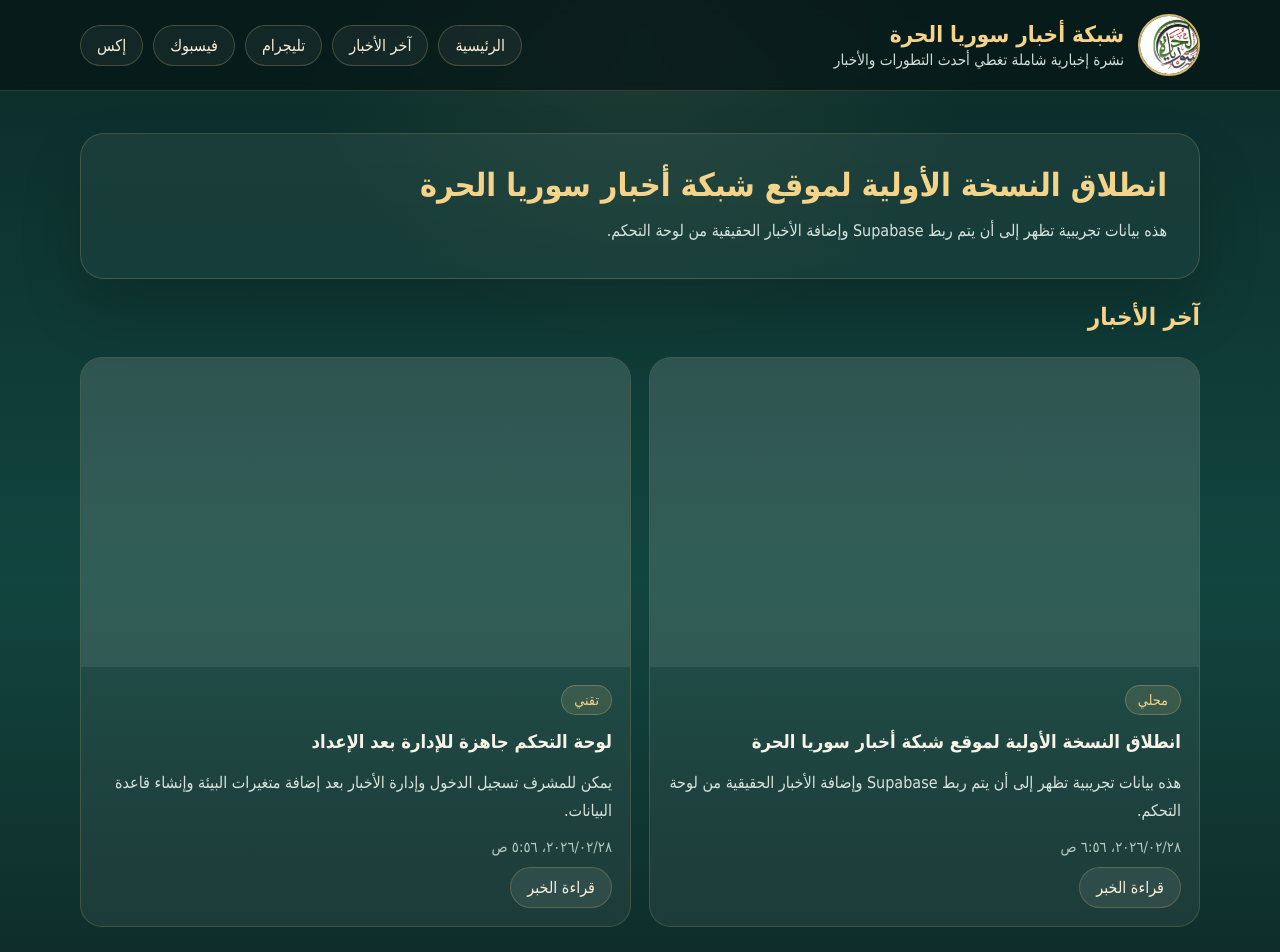
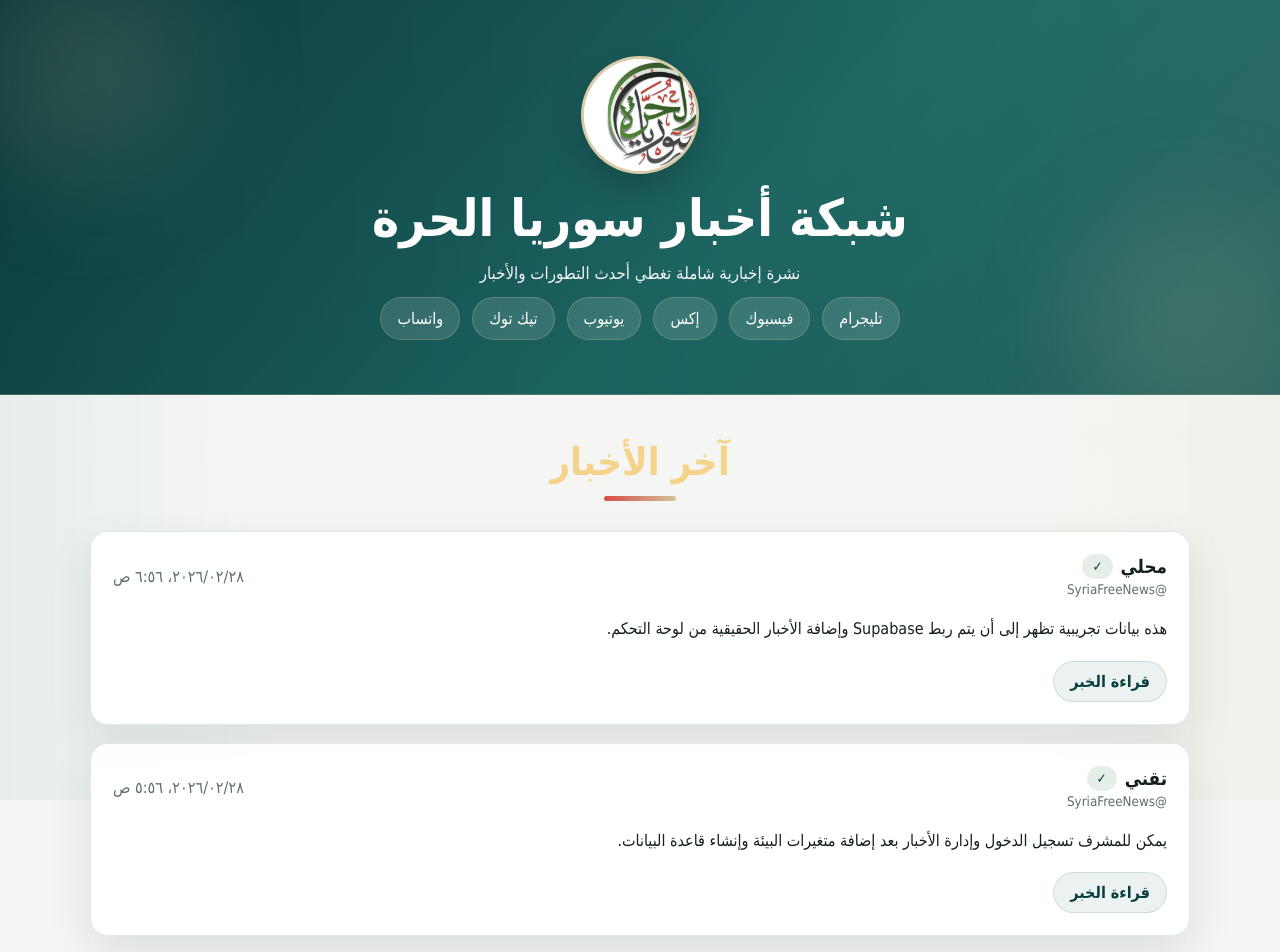
Before and after one commit to cxq255zzfr-sudo/-, a Next.js app: page / in a window 1280 px wide. Shown: the top 952 px of the page. Built offline with nearby package versions, Linux system fonts and the light colour scheme; no server answers.

Commit message:
upload correct project structure

```diff
--- a/app/globals.css
+++ b/app/globals.css
@@ -105,3 +105,315 @@ button.secondary, .button.secondary { background: rgba(255,255,255,.08); color:
   .admin-shell { grid-template-columns: 1fr; }
   .header-inner { align-items: flex-start; flex-direction: column; }
 }
+/* ===== Public homepage design ===== */
+
+:root {
+  --primary: #0f5f5d;
+  --primary-dark: #0a3f40;
+  --secondary: #d34d43;
+  --background: #f4f6f3;
+  --surface: rgba(255, 255, 255, 0.94);
+  --text: #14201c;
+  --muted: #5f6f69;
+  --border: rgba(17, 77, 76, 0.12);
+  --gold: #d4c29a;
+  --shadow: 0 18px 45px rgba(8, 28, 28, 0.1);
+  --radius: 18px;
+}
+
+body {
+  background:
+    linear-gradient(180deg, rgba(244, 246, 243, 0.985), rgba(244, 246, 243, 0.985)),
+    radial-gradient(circle at top right, rgba(212, 194, 154, 0.09), transparent 26%),
+    radial-gradient(circle at top left, rgba(15, 95, 93, 0.08), transparent 30%),
+    linear-gradient(180deg, #f4f6f3 0%, #eef3ef 100%);
+  color: var(--text);
+  direction: rtl;
+}
+
+body::before {
+  content: "";
+  position: fixed;
+  inset: 0;
+  background:
+    linear-gradient(
+      90deg,
+      rgba(15, 95, 93, 0.05) 0%,
+      rgba(15, 95, 93, 0) 22%,
+      rgba(15, 95, 93, 0) 78%,
+      rgba(212, 194, 154, 0.1) 100%
+    );
+  pointer-events: none;
+  z-index: -1;
+}
+
+.container {
+  width: min(1100px, calc(100% - 32px));
+  margin: 0 auto;
+}
+
+.hero-header {
+  position: relative;
+  overflow: hidden;
+  background: linear-gradient(135deg, rgba(10, 63, 64, 0.96) 0%, rgba(15, 95, 93, 0.92) 58%, rgba(12, 76, 76, 0.9) 100%);
+  color: white;
+  padding: 56px 0 54px;
+  border-bottom: 1px solid rgba(212, 194, 154, 0.28);
+}
+
+.hero-header::before {
+  content: "";
+  position: absolute;
+  inset: 0;
+  background: linear-gradient(90deg, rgba(8, 44, 45, 0.42) 0%, rgba(8, 44, 45, 0.18) 54%, rgba(212, 194, 154, 0.2) 100%);
+  mix-blend-mode: soft-light;
+}
+
+.hero-glow {
+  position: absolute;
+  width: 220px;
+  height: 220px;
+  border-radius: 999px;
+  background: rgba(212, 194, 154, 0.14);
+  filter: blur(55px);
+}
+
+.hero-glow--left {
+  top: -40px;
+  left: -20px;
+}
+
+.hero-glow--right {
+  bottom: -40px;
+  right: -20px;
+}
+
+.hero-content {
+  position: relative;
+  z-index: 1;
+  display: flex;
+  flex-direction: column;
+  align-items: center;
+  text-align: center;
+  gap: 14px;
+}
+
+.logo-shell {
+  width: 118px;
+  height: 118px;
+  background: rgba(255, 255, 255, 0.98);
+  border-radius: 999px;
+  overflow: hidden;
+  box-shadow: 0 14px 34px rgba(0, 0, 0, 0.18);
+  border: 3px solid rgba(212, 194, 154, 0.85);
+}
+
+.logo-shell img {
+  width: 100%;
+  height: 100%;
+  object-fit: cover;
+  object-position: center;
+  border-radius: 50%;
+  transform: scale(1.08);
+}
+
+.hero-content h1 {
+  margin: 0;
+  font-size: clamp(2rem, 4vw, 3.4rem);
+  line-height: 1.2;
+}
+
+.hero-content p {
+  margin: 0;
+  font-size: 1.05rem;
+  opacity: 0.94;
+}
+
+.social-links {
+  display: flex;
+  flex-wrap: wrap;
+  gap: 12px;
+  justify-content: center;
+}
+
+.social-links a {
+  display: inline-flex;
+  align-items: center;
+  gap: 8px;
+  padding: 11px 16px;
+  border-radius: 999px;
+  transition: 0.2s ease;
+}
+
+.social-links--header a {
+  background: rgba(255, 255, 255, 0.13);
+  color: white;
+  border: 1px solid rgba(212, 194, 154, 0.28);
+  backdrop-filter: blur(6px);
+}
+
+.social-links--footer a {
+  background: rgba(15, 95, 93, 0.08);
+  color: var(--primary);
+  border: 1px solid rgba(212, 194, 154, 0.24);
+}
+
+.social-links a:hover {
+  transform: translateY(-2px);
+}
+
+.section-space {
+  padding: 44px 0 70px;
+  position: relative;
+}
+
+.section-space::before {
+  content: "";
+  position: absolute;
+  inset: 0;
+  background: linear-gradient(180deg, rgba(255, 255, 255, 0.62), rgba(255, 255, 255, 0.82));
+  opacity: 0.14;
+  pointer-events: none;
+}
+
+.section-space > .container,
+.section-space > * {
+  position: relative;
+  z-index: 1;
+}
+
+.section-title {
+  text-align: center;
+  margin-bottom: 30px;
+}
+
+.section-title h2 {
+  margin: 0;
+  font-size: clamp(1.8rem, 3vw, 2.5rem);
+}
+
+.section-line {
+  width: 72px;
+  height: 5px;
+  background: linear-gradient(90deg, var(--secondary), var(--gold));
+  border-radius: 999px;
+  margin: 12px auto 0;
+}
+
+.news-stack {
+  display: grid;
+  gap: 18px;
+}
+
+.newsletter-card {
+  background: var(--surface);
+  border: 1px solid var(--border);
+  border-radius: var(--radius);
+  box-shadow: var(--shadow);
+  backdrop-filter: blur(4px);
+  padding: 22px;
+}
+
+.newsletter-card__header,
+.author-row {
+  display: flex;
+  align-items: center;
+}
+
+.newsletter-card__header {
+  justify-content: space-between;
+  gap: 16px;
+}
+
+.newsletter-card h3 {
+  margin: 0;
+}
+
+.newsletter-card small,
+.newsletter-card time,
+.footer-inner p {
+  color: var(--muted);
+}
+
+.newsletter-card p {
+  margin: 16px 0 0;
+  line-height: 1.9;
+  white-space: pre-wrap;
+}
+
+.author-row {
+  gap: 8px;
+}
+
+.verified-badge {
+  display: inline-flex;
+  align-items: center;
+  gap: 6px;
+  background: rgba(45, 122, 62, 0.12);
+  color: var(--primary-dark);
+  padding: 5px 10px;
+  border-radius: 999px;
+  font-size: 0.84rem;
+  font-weight: 700;
+}
+
+.card-link-row {
+  margin-top: 16px;
+}
+
+.news-read-link {
+  display: inline-flex;
+  align-items: center;
+  justify-content: center;
+  padding: 10px 16px;
+  border-radius: 999px;
+  background: rgba(15, 95, 93, 0.08);
+  color: var(--primary-dark);
+  border: 1px solid rgba(15, 95, 93, 0.14);
+  font-weight: 700;
+}
+
+.site-footer {
+  background: #eef2ee;
+  border-top: 1px solid var(--border);
+  padding: 42px 0 50px;
+}
+
+.footer-inner {
+  display: grid;
+  gap: 22px;
+  justify-items: center;
+  text-align: center;
+}
+
+.footer-social-box {
+  width: min(760px, 100%);
+  border-bottom: 1px solid var(--border);
+  padding-bottom: 22px;
+}
+
+.fade-in {
+  animation: fadeInUp 0.45s ease both;
+}
+
+@keyframes fadeInUp {
+  from {
+    opacity: 0;
+    transform: translateY(12px);
+  }
+  to {
+    opacity: 1;
+    transform: translateY(0);
+  }
+}
+
+@media (max-width: 800px) {
+  .newsletter-card__header {
+    flex-direction: column;
+    align-items: flex-start;
+  }
+
+  .hero-header {
+    padding-top: 56px;
+  }
+}
--- a/app/page.tsx
+++ b/app/page.tsx
@@ -15,54 +15,85 @@ function isValidArticle(article: any) {
 
   const badText = `${title} ${excerpt}`.toLowerCase();
 
-  return !(
+  if (
     badText.includes('application error') ||
     badText.includes('client-side exception') ||
     badText.includes('server-side exception') ||
     badText.includes('اسم المستخدم') ||
-    badText.includes('كلمة المرور') ||
-    badText.includes('login') ||
-    badText.includes('admin')
-  );
+    badText.includes('كلمة المرور')
+  ) {
+    return false;
+  }
+
+  return true;
 }
 
 export default async function HomePage() {
   const rawArticles = await getPublishedArticles();
   const articles = rawArticles.filter(isValidArticle);
-  const featured = articles.find((article) => article.is_featured) ?? articles[0];
 
   return (
     <>
       <SiteHeader />
 
-      <main className="container">
-        <section className="hero">
-          <div className="hero-card">
-            <h2>{featured?.title ?? 'شبكة أخبار سوريا الحرة'}</h2>
-            <p>
-              {featured?.excerpt ||
-                'تغطية إخبارية شاملة لأحدث التطورات والأخبار، مع عرض منظم وواضح للمحتوى المنشور.'}
-            </p>
+      <main className="container section-space">
+        <div id="latest" className="section-title">
+          <h2>آخر الأخبار</h2>
+          <div className="section-line" />
         </div>
-        </section>
 
-        <section id="latest">
-          <h2 className="section-title">آخر الأخبار</h2>
-          <div className="grid">
+        <div className="news-stack">
           {articles.length > 0 ? (
             articles.map((article) => <ArticleCard key={article.id} article={article} />)
           ) : (
-              <div className="panel">
-                <h3>لا توجد أخبار منشورة بعد</h3>
-                <p className="note">ستظهر الأخبار هنا تلقائيًا بعد النشر من لوحة التحكم.</p>
+            <article className="newsletter-card fade-in">
+              <div className="newsletter-card__header">
+                <div>
+                  <div className="author-row">
+                    <h3>إدارة التحرير</h3>
+                    <span className="verified-badge">✓</span>
                   </div>
+                  <small>@SyriaFreeNews</small>
+                </div>
+                <time>الآن</time>
+              </div>
+              <p>لا توجد أخبار منشورة بعد. ستظهر الأخبار هنا تلقائيًا بعد نشرها من لوحة التحكم.</p>
+            </article>
           )}
         </div>
-        </section>
       </main>
 
-      <footer className="footer container">
-        © 2026 شبكة أخبار سوريا الحرة
+      <footer id="platforms" className="site-footer">
+        <div className="container footer-inner">
+          <div className="footer-social-box">
+            <h3>⭐ لمتابعتنا عبر حساباتنا الرسمية على مواقع التواصل الاجتماعي</h3>
+            <div className="social-links social-links--footer">
+              <a href="http://telegram.me/ALMHARAR" target="_blank" rel="noreferrer">
+                <span>تليجرام</span>
+              </a>
+              <a href="https://www.facebook.com/networkmoharar" target="_blank" rel="noreferrer">
+                <span>فيسبوك</span>
+              </a>
+              <a href="https://twitter.com/networkmoharar" target="_blank" rel="noreferrer">
+                <span>إكس</span>
+              </a>
+              <a href="https://youtube.com/channel/UCFm-Fy_6kb9F-al0F53LjHQ" target="_blank" rel="noreferrer">
+                <span>يوتيوب</span>
+              </a>
+              <a
+                href="https://www.tiktok.com/@abomahmudalhalaby?_t=8r0L1CRiCLw&_r=1"
+                target="_blank"
+                rel="noreferrer"
+              >
+                <span>تيك توك</span>
+              </a>
+              <a href="https://whatsapp.com/channel/0029Va9oCqMBadmbK22OTv3F" target="_blank" rel="noreferrer">
+                <span>واتساب</span>
+              </a>
+            </div>
+          </div>
+          <p>© 2026 شبكة أخبار سوريا الحرة. جميع الحقوق محفوظة.</p>
+        </div>
       </footer>
     </>
   );
--- a/components/article-card.tsx
+++ b/components/article-card.tsx
@@ -1,33 +1,27 @@
-import Image from 'next/image';
 import Link from 'next/link';
 import { formatArabicDate } from '@/lib/utils';
 import { Article } from '@/lib/types';
 
 export function ArticleCard({ article }: { article: Article }) {
   return (
-    <article className="card">
-      {article.image_url ? (
-        <Image
-          src={article.image_url}
-          alt={article.title}
-          width={640}
-          height={360}
-          className="card-image"
-        />
-      ) : (
-        <div className="card-image" />
-      )}
+    <article className="newsletter-card fade-in">
+      <div className="newsletter-card__header">
+        <div>
+          <div className="author-row">
+            <h3>{article.category || 'قسم الأخبار'}</h3>
+            <span className="verified-badge">✓</span>
+          </div>
+          <small>@SyriaFreeNews</small>
+        </div>
+        <time>{formatArabicDate(article.created_at)}</time>
+      </div>
 
-      <div className="card-body">
-        <span className="badge">{article.category || 'عام'}</span>
-        <h3>{article.title}</h3>
-        <p>{article.excerpt || '—'}</p>
-        <div className="meta">{formatArabicDate(article.created_at)}</div>
-        <div className="card-actions">
-          <Link className="button secondary" href={`/news/${article.slug}`}>
-            قراءة الخبر
-          </Link>
-        </div>
+      <p>{article.excerpt || article.title}</p>
+
+      <div className="card-link-row">
+        <Link href={`/news/${article.slug}`} className="news-read-link">
+          قراءة الخبر
+        </Link>
       </div>
     </article>
   );
--- a/components/site-header.tsx
+++ b/components/site-header.tsx
@@ -1,25 +1,49 @@
 import Image from 'next/image';
-import Link from 'next/link';
 
 export function SiteHeader() {
   return (
-    <header className="site-header">
-      <div className="container header-inner">
-        <div className="brand">
-          <Image src="/logo.png" alt="شعار شبكة أخبار سوريا الحرة" width={62} height={62} priority />
-          <div className="brand-text">
-            <h1>شبكة أخبار سوريا الحرة</h1>
-            <p>نشرة إخبارية شاملة تغطي أحدث التطورات والأخبار</p>
-          </div>
+    <header className="hero-header">
+      <div className="hero-glow hero-glow--left" />
+      <div className="hero-glow hero-glow--right" />
+
+      <div className="container hero-content">
+        <div className="logo-shell">
+          <Image
+            src="/logo.png"
+            alt="شعار شبكة أخبار سوريا الحرة"
+            width={118}
+            height={118}
+            priority
+          />
         </div>
 
-        <nav className="nav">
-          <Link href="/">الرئيسية</Link>
-          <a href="#latest">آخر الأخبار</a>
-          <a href="http://telegram.me/ALMHARAR" target="_blank" rel="noreferrer">تليجرام</a>
-          <a href="https://www.facebook.com/networkmoharar" target="_blank" rel="noreferrer">فيسبوك</a>
-          <a href="https://twitter.com/networkmoharar" target="_blank" rel="noreferrer">إكس</a>
-        </nav>
+        <h1>شبكة أخبار سوريا الحرة</h1>
+        <p>نشرة إخبارية شاملة تغطي أحدث التطورات والأخبار</p>
+
+        <div className="social-links social-links--header">
+          <a href="http://telegram.me/ALMHARAR" target="_blank" rel="noreferrer">
+            تليجرام
+          </a>
+          <a href="https://www.facebook.com/networkmoharar" target="_blank" rel="noreferrer">
+            فيسبوك
+          </a>
+          <a href="https://twitter.com/networkmoharar" target="_blank" rel="noreferrer">
+            إكس
+          </a>
+          <a href="https://youtube.com/channel/UCFm-Fy_6kb9F-al0F53LjHQ" target="_blank" rel="noreferrer">
+            يوتيوب
+          </a>
+          <a
+            href="https://www.tiktok.com/@abomahmudalhalaby?_t=8r0L1CRiCLw&_r=1"
+            target="_blank"
+            rel="noreferrer"
+          >
+            تيك توك
+          </a>
+          <a href="https://whatsapp.com/channel/0029Va9oCqMBadmbK22OTv3F" target="_blank" rel="noreferrer">
+            واتساب
+          </a>
+        </div>
       </div>
     </header>
   );
```
Lines whose indentation alone changed are shown as unchanged.
